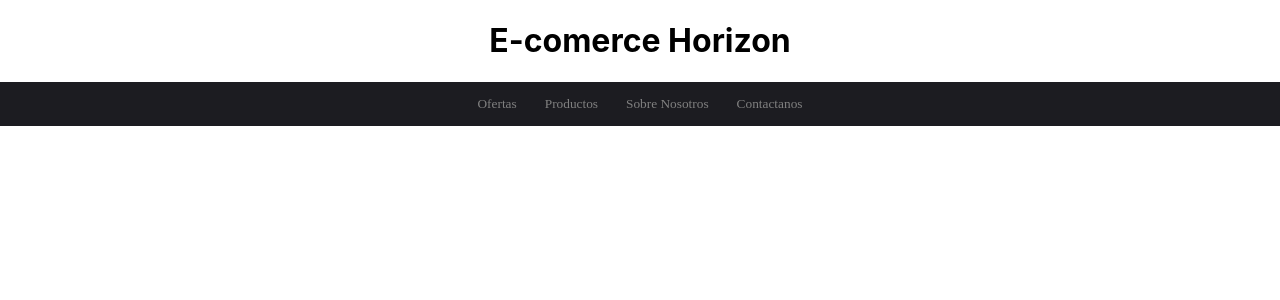
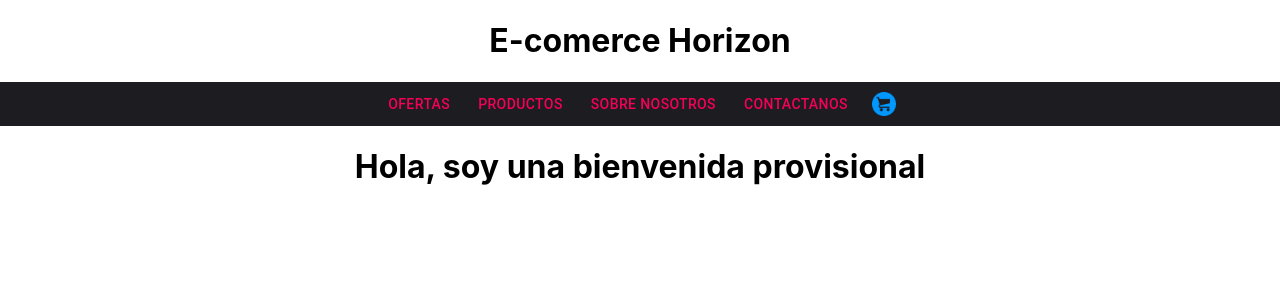
Before and after one commit to Joako20/React, a React (Create React App) app: page / in a window 1280 px wide. Shown: the top 300 px of the page. Built offline with nearby package versions, Linux system fonts and the light colour scheme.

Commit message:
2 componentes agregados

```diff
--- a/package.json
+++ b/package.json
@@ -3,6 +3,8 @@
   "version": "0.1.0",
   "private": true,
   "dependencies": {
+    "@material-ui/core": "^4.11.3",
+    "@material-ui/icons": "^4.11.2",
     "@testing-library/jest-dom": "^5.11.9",
     "@testing-library/react": "^11.2.5",
     "@testing-library/user-event": "^12.8.3",
--- a/src/App.css
+++ b/src/App.css
@@ -2,6 +2,7 @@ h1{
   text-align: center;
 }
 /* Nav */
+
 button{
   color:grey ;
   font-family: 'goodtime';
@@ -12,6 +13,9 @@ button:hover{
   color: #66B933;
 }
 .sections {
+  justify-content: center;
+  display: flex;
+  height: 44px;
   width: 100%;
   background-color: #1C1C21;
   position: relative; }
@@ -32,3 +36,9 @@ button:hover{
       color: black;
       background-color: #66B933;
       transition: 0.5s; }
+
+.png{
+  box-sizing: border-box;
+  padding: 10px;
+  height: 100%;
+}
--- a/src/App.js
+++ b/src/App.js
@@ -1,10 +1,13 @@
 import './App.css';
-import NavBar from './components/NavBar.js';
+import NavBar from './components/NavBar';
+import ItemListContainer from './components/ItemListContainer/ItemListContainer'
+
 function App() {
   return (
     <div className="App">
       <h1>E-comerce Horizon</h1>
       <NavBar/>
+      <ItemListContainer greetings="Hola, soy una bienvenida provisional" />
     </div>
 
 
--- /dev/null
+++ b/src/components/CartWidget/CartWidget.js
@@ -0,0 +1,7 @@
+import img from './carrito.png'
+function CartWidget(){
+    return <>
+    <img className="png" src={img} alt=""></img>
+</>
+}
+export default CartWidget;
--- /dev/null
+++ b/src/components/ItemListContainer/ItemListContainer.js
@@ -0,0 +1,10 @@
+
+
+function ItemListContainer(props){
+    return <>
+    <h1>{props.greetings}</h1>
+    </>
+
+}
+
+export default ItemListContainer
--- a/src/components/NavBar.js
+++ b/src/components/NavBar.js
@@ -1,12 +1,16 @@
+import CartWidget from './CartWidget/CartWidget'
+import Button from '@material-ui/core/Button';
+
 function NavBar() {
     return <>
     <nav className="sections">
         <ul className="links-nav">
-            <li><button>Ofertas</button></li>
-            <li><button>Productos</button></li>
-            <li><button>Sobre Nosotros</button></li>
-            <li><button>Contactanos</button></li>
+            <li><Button color="secondary">Ofertas</Button></li>
+            <li><Button color="secondary">Productos</Button></li>
+            <li><Button color="secondary">Sobre nosotros</Button></li>
+            <li><Button color="secondary">Contactanos</Button></li>
         </ul>
+        <CartWidget/>
     </nav>
 </>
 }
--- a/src/index.js
+++ b/src/index.js
@@ -3,6 +3,7 @@ import ReactDOM from 'react-dom';
 import './index.css';
 import App from './App';
 import reportWebVitals from './reportWebVitals';
+
 
 
 ReactDOM.render(
```
Also changed, not shown: src/components/CartWidget/carrito.png (added), 1 other file (tests, documents, lock files or other folders).
